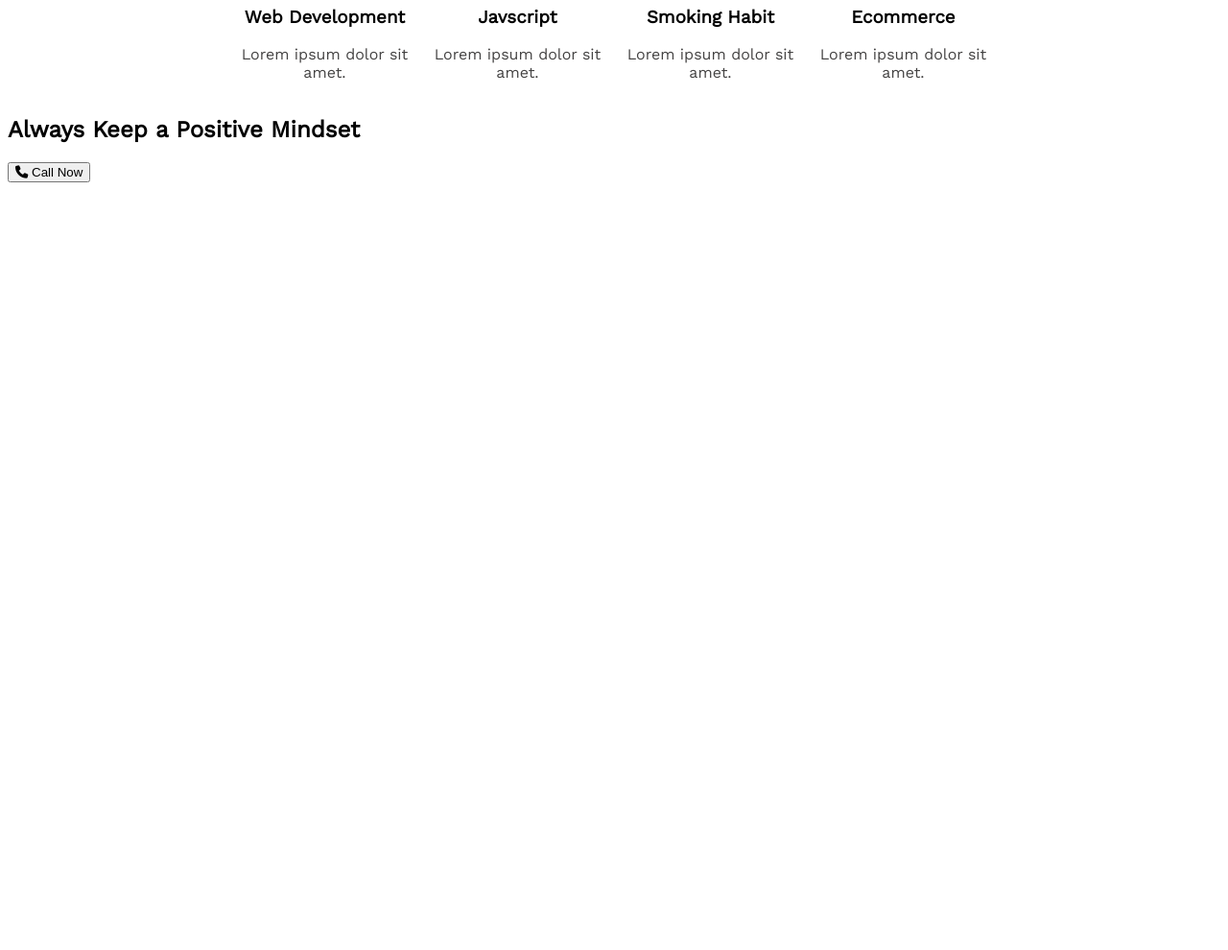
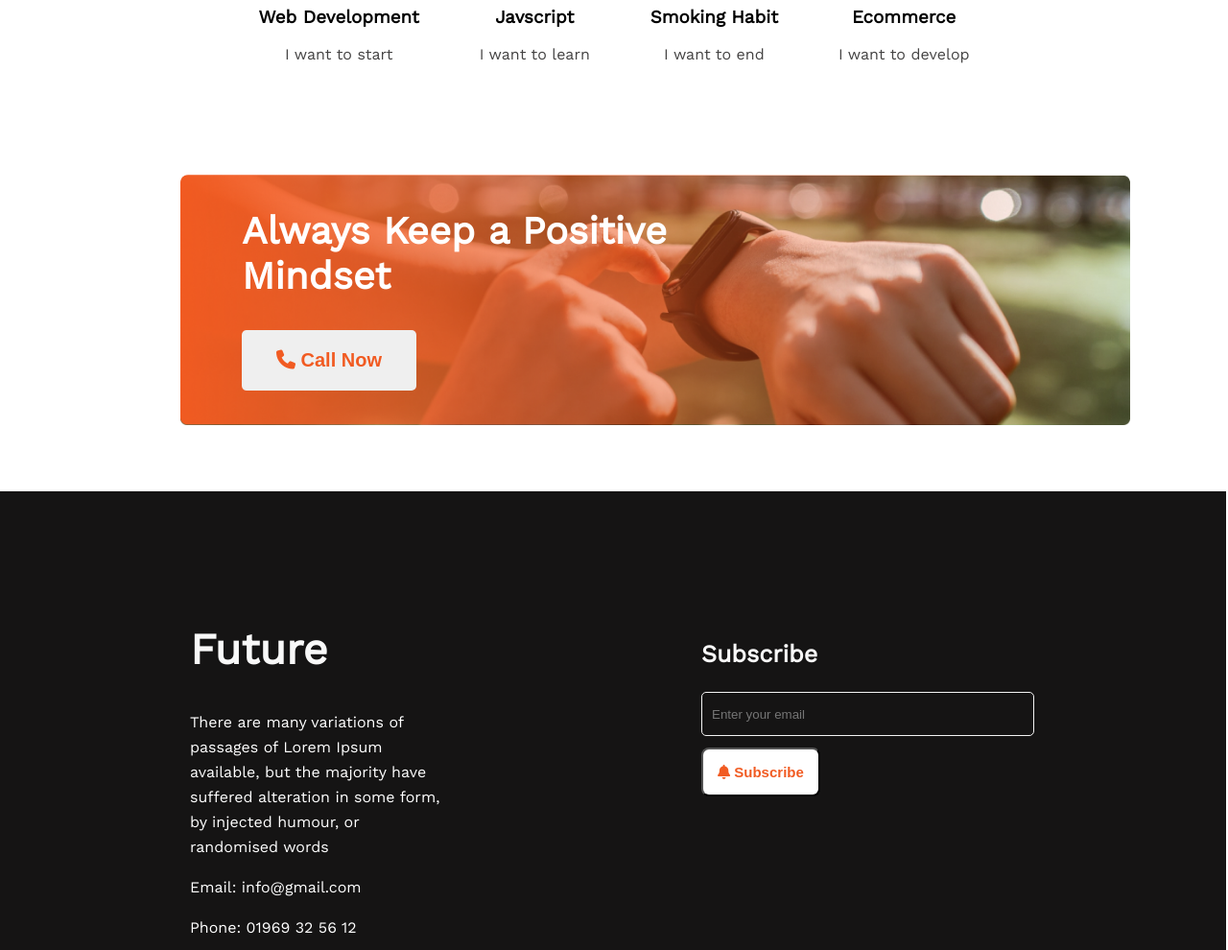
Before and after one commit to Alamgir2-2/My-first-site, a plain HTML site: page index.html in a window 1280 px wide. Shown: the part 1846-2836 px from the top of the page at 96% size. Before the commit the page ends 2044 px from the top, so only its background shows below. Drawn offline with nearby package versions, Linux system fonts and the light colour scheme.

Commit message:
Footer added

```diff
--- a/css/style.css
+++ b/css/style.css
@@ -80,3 +80,104 @@ ul li {
     justify-content: space-around;
     text-align: center;
 }
+.banner-section{
+    background-image: url('../images/gradient3.png'), url('../images/watch.png');
+    background-repeat: no-repeat;
+    border-radius: 8px;
+    width: 990px;
+    height: 300px;
+    margin-top: 100px;
+    margin-left: 180px;
+    margin-right: 220px;
+    background-size: contain;
+}
+
+.banner-content{
+    padding: 1px 350px 10px 64px;
+}
+
+.banner-content h2 {
+    font-weight: 700;
+    font-size: 40px;
+    color: #FFFFFF;
+
+}
+
+.banner-content button {
+    font-weight: 600;
+    font-size: 20px;
+    text-align: center;
+    padding: 20px 36px 20px 36px;
+    color: #F15B22;
+    border-radius: 5px;
+    border: 0;
+    margin-bottom: 3px;
+}
+
+.footer-section{
+    width: 100%;
+    height: 560px;
+    display: flex;
+    position: absolute;
+    margin: 30px 0 0 -10px;
+    background: #151414;
+}
+
+.footer-section h2 {
+    font-weight: 700;
+    font-size: 45px;
+    color: #F8F8F8;
+}
+
+.footer-section img {
+    margin-left: auto;
+}
+
+.footer-section p {
+    font-weight: 400;
+    font-size: 16px;
+    line-height: 26px;
+    color: #FFFFFF;
+    width: 50%;
+}
+
+.footer-section h3 {
+    font-weight: 600;
+    font-size: 25px;
+    color: #F8F8F8;
+}
+
+.footer-content {
+    margin-left: 200px;
+    margin-top: 100px;
+
+}
+
+input{
+    background-color: #151414;
+    width: 325px;
+    height: 24px;
+    color: #F3F3F3;
+    border-radius: 5px;
+    padding: 10px;
+    border: 1px solid #F3F3F3;
+}
+
+.footer-section button {
+    border-radius: 8px;
+    background-color: white;
+    color: #F15B22;
+    padding: 15px;
+    font-weight: 600;
+    font-size: 15px;
+    margin-top: 12px;
+}
+
+.footer-section button:hover {
+    cursor: pointer;
+}
+
+.subscribe {
+    margin-right: 200px;
+    margin-top: 130px;
+}
--- a/index.html
+++ b/index.html
@@ -42,19 +42,19 @@
                         McClintock.</p>
                     <ul>
                         <li>
-                            <span class="green">&#x2713;</span> Lorem ipsum dolor sit amet.
+                            <span class="green">&#x2713;</span> Contrary to popular belief, is not simply.
+                        </li>
+                        <li>
+                            <span class="green">&#x2713;</span> Contrary to popular belief.
+                        </li>
+                        <li>
+                            <span class="green">&#x2713;</span> Contrary to popular , is not simply.
                         </li>
                         <li>
                             <span class="green">&#x2713;</span> Lorem ipsum dolor sit amet.
                         </li>
                         <li>
-                            <span class="green">&#x2713;</span> Lorem ipsum dolor sit amet.
-                        </li>
-                        <li>
-                            <span class="green">&#x2713;</span> Lorem ipsum dolor sit amet.
-                        </li>
-                        <li>
-                            <span class="green">&#x2713;</span> Lorem ipsum dolor sit amet.
+                            <span class="green">&#x2713;</span> Contrary to popular belief, is not simply.
                         </li>
 
                     </ul>
@@ -71,19 +71,19 @@
             <div class="section2-content">
                 <div><img src="./images/icons/web.png" alt="webDevelopmentLogo">
                     <h3>Web Development</h3>
-                    <p>Lorem ipsum dolor sit amet.</p>
+                    <p>I want to start</p>
                 </div>
                 <div><img src="./images/icons/js.png" alt="JavaScriptLogo">
                     <h3>Javscript</h3>
-                    <p>Lorem ipsum dolor sit amet.</p>
+                    <p>I want to learn</p>
                 </div>
                 <div><img src="./images/icons/smoke.png" alt="noSmokingLogo">
                     <h3>Smoking Habit</h3>
-                    <p>Lorem ipsum dolor sit amet.</p>
+                    <p>I want to end</p>
                 </div>
                 <div><img src="./images/icons/ecom.png" alt="ecommerceLogo">
                     <h3>Ecommerce</h3>
-                    <p>Lorem ipsum dolor sit amet.</p>
+                    <p>I want to develop</p>
                 </div>
 
 
@@ -92,13 +92,36 @@
         <!-- Content Section 2 End -->
 
         <!-- Banner Section   -->
-        <section>
-            <section class="banner">
-                <div class="banner-content">
-                    <h2>Always Keep a Positive Mindset</h2>
-                    <button><i class="fa-solid fa-phone"></i> Call Now</button>
-                </div>
-            </section>
+        <section class="banner-section">
+            <div class="banner-content">
+                <h2>Always Keep a Positive Mindset</h2>
+                <button><i class="fa-solid fa-phone"></i> Call Now</button>
+            </div>
+        </section>
+        <!-- Banner Section End -->
+
+        <!-- Footer Section Starts -->
+        <section class="footer-section">
+            <div class="footer-content">
+                <h2>Future</h2>
+                <p>There are many variations of passages of Lorem Ipsum
+                    available, but the majority have suffered alteration in some
+                    form, by injected humour, or randomised words</p>
+
+                <p>Email: info@gmail.com</p>
+                <p>Phone: 01969 32 56 12</p>
+
+                <img src="./images/icons/fb.png" alt="facebookLogo" hspace="10">
+                <img src="./images/icons/twitter.png" alt="twitterLogo" hspace="10">
+                <img src="./images/icons/youtube.png" alt="youtubeLogo">
+            </div>
+
+            <div class="subscribe">
+                <h3>Subscribe</h3>
+                <input type="text" placeholder="Enter your email">
+                <button><i class="fa-solid fa-bell"></i> Subscribe</button>
+            </div>
+
         </section>
     </main>
 
```
